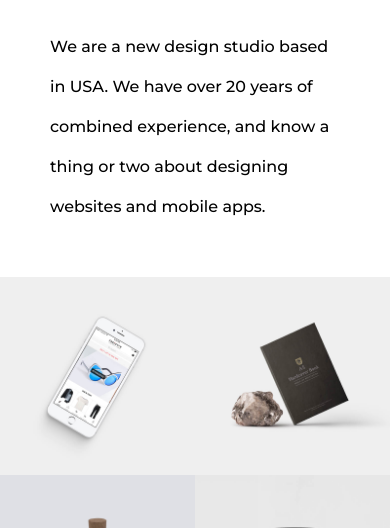
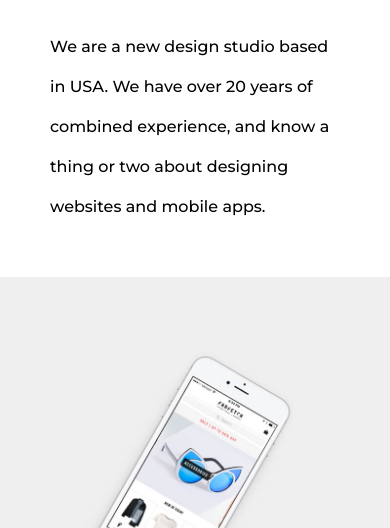
Before and after one commit to maksssat/Piroll-portfolio, a plain HTML site: page index.html in a window 390 px wide. Shown: the part 316-844 px from the top of the page. Drawn offline with Linux system fonts and the light colour scheme.

Commit message:
responsive works section

```diff
--- a/css/style.css
+++ b/css/style.css
@@ -79,8 +79,19 @@ nav ul li a {
 }
 
 .works_item {
-    flex: 0 1 50%;
-    /* margin: 15px 0; */
+    flex: 0 1 33.33333%;
+}
+
+@media (max-width:1100px) {
+    .works_item {
+        flex: 0 1 50%;
+    }
+}
+
+@media (max-width:768px) {
+    .works_item {
+        flex: 0 1 100%;
+    }
 }
 
 .works_item img {
@@ -89,4 +100,5 @@ nav ul li a {
 }
 
 .works_item:hover img {
+    opacity: 0.5;
 }
```
